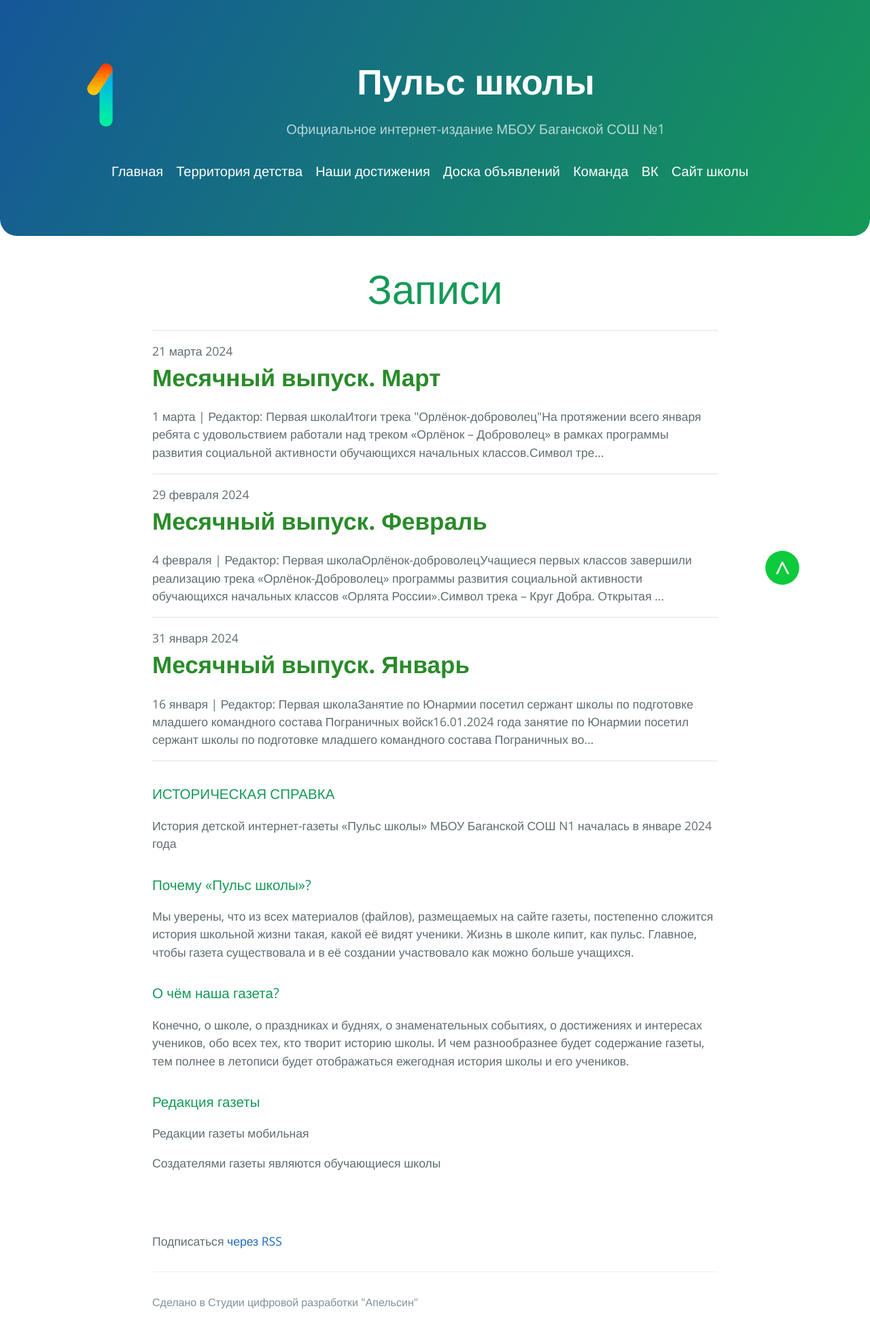
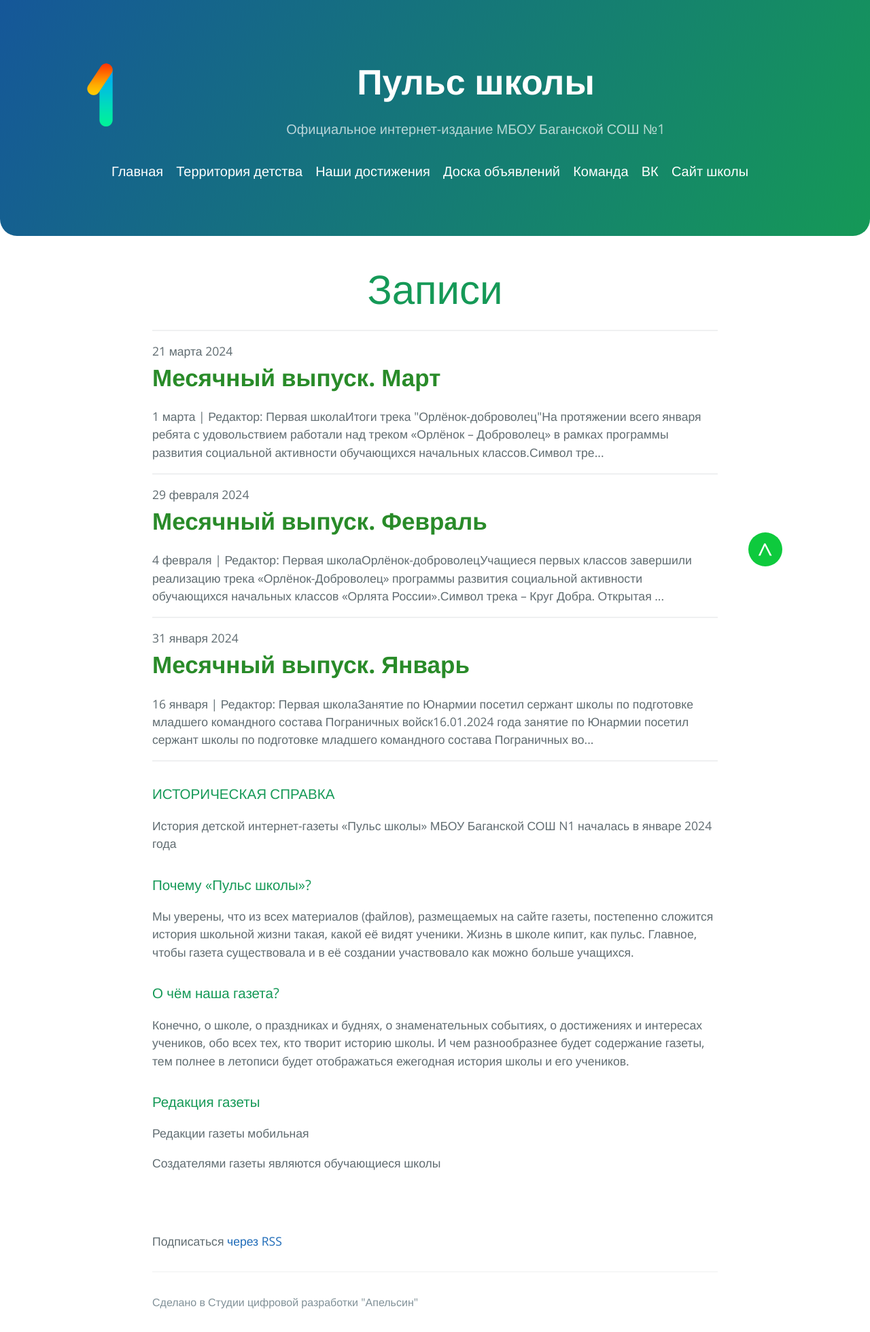
Before and after one commit to 1-sch/1-sch.github.io, a Jekyll site: the page built from index.html, in a window 1280 px wide. Shown: the whole page at 68% size. Built offline with Jekyll 4.4.1, drawn with Linux system fonts in a browser that asks for light colours; the list of posts is cut into pages by our own code.

Commit message:
Update jekyll-theme-cayman.scss

```diff
--- a/_sass/jekyll-theme-cayman.scss
+++ b/_sass/jekyll-theme-cayman.scss
@@ -1,5 +1,5 @@
 .bt{
-  background:#0eca3d;border-radius:50%;width:50px;height:50px;text-align:center;position:fixed;top:90%;left:88%
+  background:#0eca3d;border-radius:50%;width:50px;height:50px;text-align:center;position:fixed;top:87%;left:86%
 }
 .bt a{
   color:white;top:0px;position:relative;text-decoration:none;font-size:40px
```
